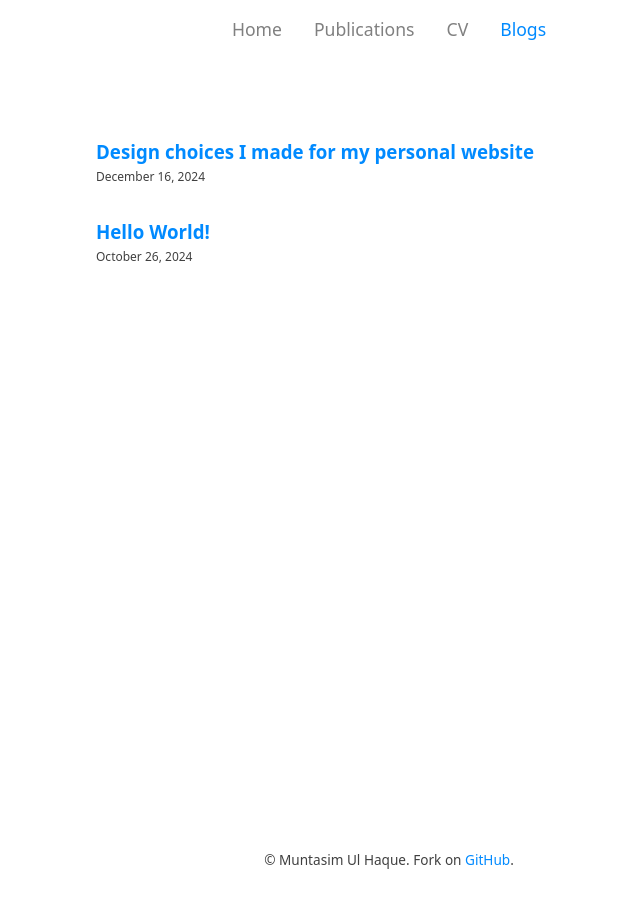
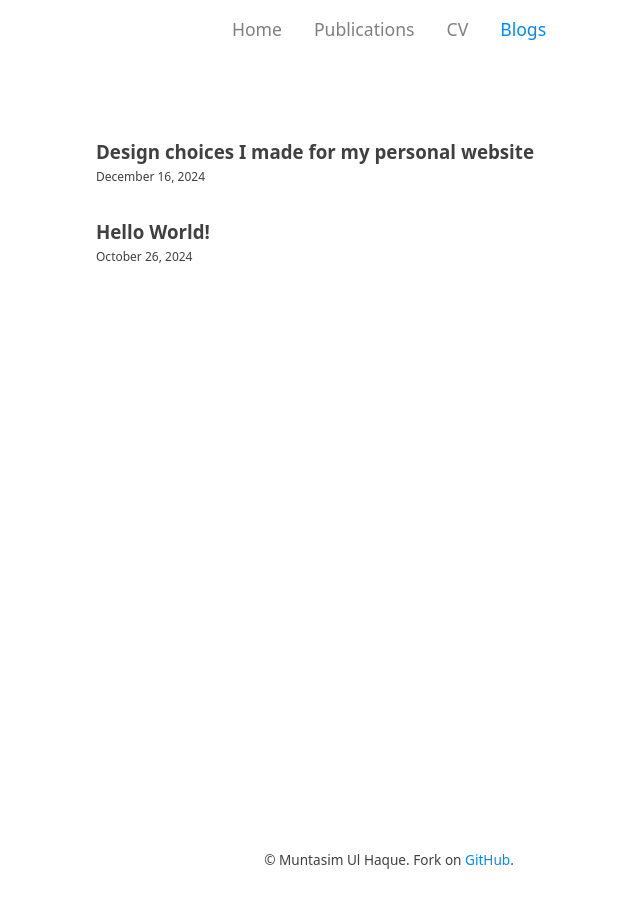
Before and after one commit to muntasimulhaque/muntasimulhaque.github.io, a Jekyll site: the page built from blog.md, in a window 1280 px wide. Shown: the whole page, without its empty margins (251-891 px from the left). Built offline with Jekyll 4.4.1, drawn with Linux system fonts in a browser that asks for light colours.

Commit message:
Update main.css

```diff
--- a/assets/css/main.css
+++ b/assets/css/main.css
@@ -123,12 +123,12 @@ nav a:hover {
 }
 
 .blog-title a {
-    color: var(--link-color);
+    color: var(--text-color);
     text-decoration: none;
 }
 
 .blog-title a:visited {
-    color: var(--link-color);
+    color: var(--text-color);
     text-decoration: none;
 }
 
@@ -146,7 +146,7 @@ nav a:hover {
 
 /* Blog post styles */
 .blog-post h1 {
-    color: var(--primary-color);
+    color: var(--text-color);
     font-size: 1.8rem;
     margin-top: 0;
     margin-bottom: 1rem;
```
